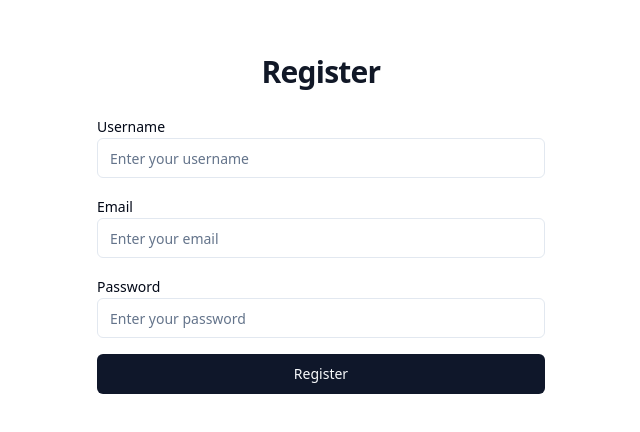
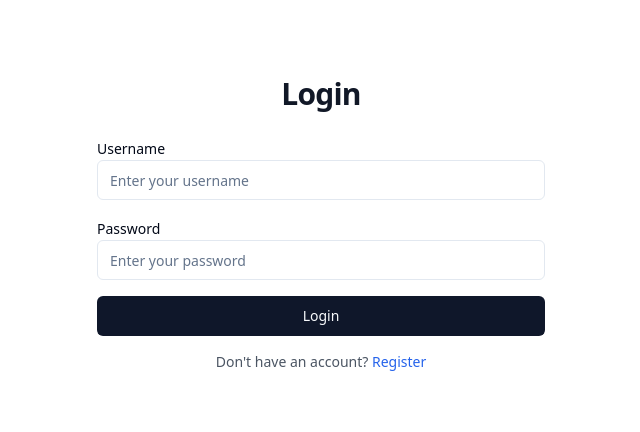
Before and after one commit to guigx7/teste-api-guilherme, a React (Vite) app in the folder page/: page /login in a window 1280 px wide. Shown: the part 176-608 px from the top of the page, without its empty margins (319-959 px from the left). Built offline with nearby package versions, Linux system fonts and the light colour scheme; the HTML template or start-up script is replaced by a standard one.

Commit message:
Implemented Routes Witch react-router-dom

```diff
--- a/page/package.json
+++ b/page/package.json
@@ -18,6 +18,7 @@
     "lucide-react": "^0.378.0",
     "react": "^18.2.0",
     "react-dom": "^18.2.0",
+    "react-router-dom": "^6.23.1",
     "tailwind-merge": "^2.3.0",
     "tailwindcss-animate": "^1.0.7"
   },
@@ -25,6 +26,7 @@
     "@types/node": "^20.12.11",
     "@types/react": "^18.2.66",
     "@types/react-dom": "^18.2.22",
+    "@types/react-router-dom": "^5.3.3",
     "@typescript-eslint/eslint-plugin": "^7.2.0",
     "@typescript-eslint/parser": "^7.2.0",
     "@vitejs/plugin-react": "^4.2.1",
--- a/page/src/App.tsx
+++ b/page/src/App.tsx
@@ -1,13 +1,12 @@
-import { Login } from "./components/login"
-import { Register } from "./components/register"
+import {AppRoutes} from './routes'
 import "./styles/global.css"
 
 function App() {
 
   return (
-    <>
-      <Register />
-    </>
+    <div>
+      <AppRoutes />
+    </div>
   )
 }
 
--- a/page/src/components/login.tsx
+++ b/page/src/components/login.tsx
@@ -26,6 +26,12 @@ export function Login() {
           <Button className="w-full" type="submit">
             Login
           </Button>
+          <div className="text-center text-sm text-gray-600 dark:text-gray-400">
+            <span>Don't have an account? </span>
+            <a className="font-medium text-blue-600 hover:underline dark:text-blue-500" href="#">
+              Register
+            </a>
+          </div>
         </form>
       </div>
     </div>
--- a/page/src/components/register.tsx
+++ b/page/src/components/register.tsx
@@ -30,6 +30,12 @@ export function Register() {
           <Button className="w-full" type="submit">
             Register
           </Button>
+          <div className="text-center text-sm text-gray-600 dark:text-gray-400">
+            <span>Already have an account? </span>
+            <a className="font-medium text-blue-600 hover:underline dark:text-blue-500" href="#">
+              Sign in
+            </a>
+          </div>
         </form>
       </div>
     </div>
--- /dev/null
+++ b/page/src/routes.tsx
@@ -0,0 +1,15 @@
+import {Register} from './components/register'
+import {Login} from './components/login'
+import { BrowserRouter, Route, Routes } from 'react-router-dom';
+
+export const AppRoutes = () => {
+  return(
+    <BrowserRouter>
+      <Routes>
+        <Route path='/' element={<Register/>}></Route>
+        <Route path='/register' element={<Register/>}></Route>
+        <Route path='/login' element={<Login/>}></Route>
+      </Routes>
+    </BrowserRouter>
+  )
+}
```
Also changed, not shown: 1 other file (tests, documents, lock files or other folders).
